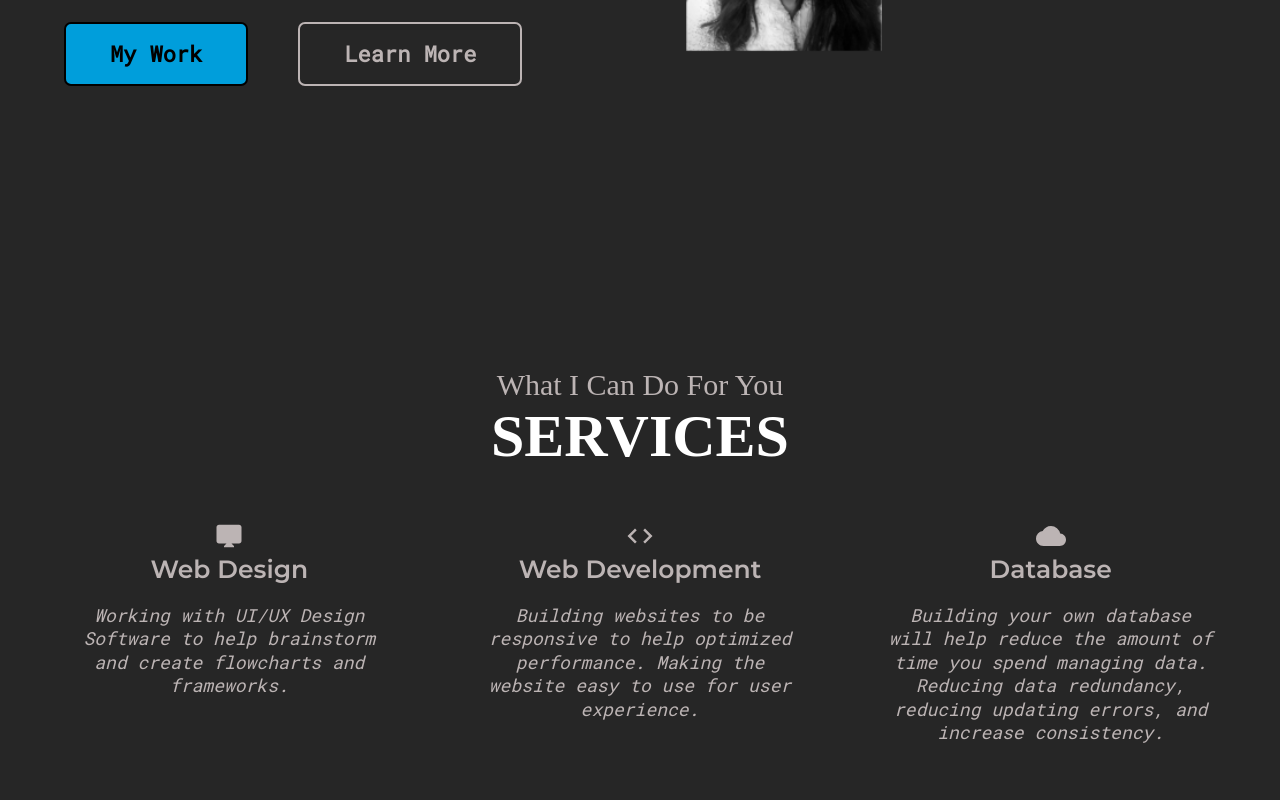
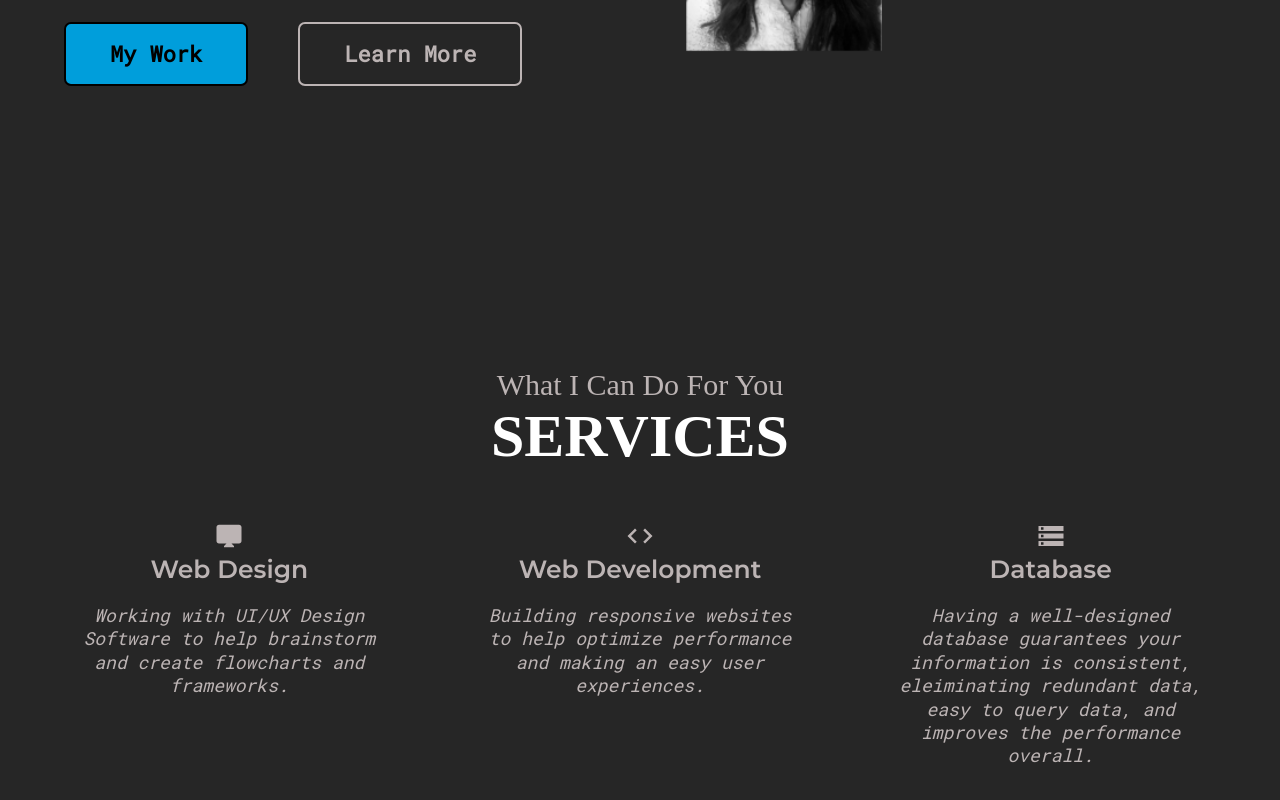
Before and after one commit to sarahmarie1976/Sarahmarie_Portfolio, a React (Create React App) app: page / in a window 1280 px wide. Shown: the part 1511-2311 px from the top of the page. Built offline with nearby package versions, Linux system fonts and the light colour scheme; the HTML template or start-up script is replaced by a standard one; a web font is replaced by a local one.

Commit message:
:update: fixed some spelling errors

```diff
--- a/src/Components/ServiceSection.js
+++ b/src/Components/ServiceSection.js
@@ -1,5 +1,5 @@
 import React from 'react';
-import { MdCloud, MdCode, MdDesktopMac } from 'react-icons/md';
+import { MdCloud, MdCode, MdDesktopMac, MdStorage } from 'react-icons/md';
 import styled from 'styled-components';
 
 import SectionTitle from './SectionTitle';
@@ -39,12 +39,12 @@ export default function ServiceSection() {
           <ServicesSectionItem
             icon={<MdCode />}
             title="Web Development"
-            desc="Building websites to be responsive to help optimized performance. Making the website easy to use for user experience. "
+            desc="Building responsive websites to help optimize performance and making an easy user experiences."
           />
           <ServicesSectionItem
-            icon={<MdCloud />}
+            icon={<MdStorage />}
             title="Database"
-            desc="Building your own database will help reduce the amount of time you spend managing data. Reducing data redundancy, reducing updating errors, and increase consistency. "
+            desc="Having a well-designed database guarantees your information is consistent, eleiminating redundant data, easy to query data, and improves the performance overall. "
           />
         </div>
       </div>
--- a/src/Components/ServicesSectionItem.js
+++ b/src/Components/ServicesSectionItem.js
@@ -27,11 +27,9 @@ export default function ServicesSectionItem({
 }) {
   return (
     <ItemStyles>
-      <div className="servicesItem__icon">
-        <div className="servicesItem__icon">{icon}</div>
-        <div className="servicesItem__title">{title}</div>
-        <PText>{desc}</PText>
-      </div>
+      <div className="servicesItem__icon">{icon}</div>
+      <div className="servicesItem__title">{title}</div>
+      <PText>{desc}</PText>
     </ItemStyles>
   );
 }
```
